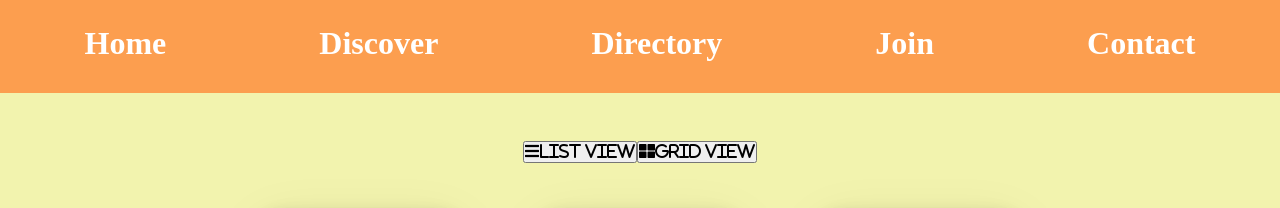
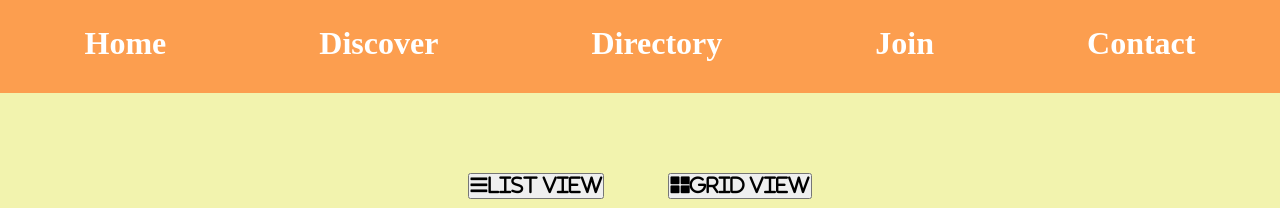
Before and after one commit to Nemo3003/wdd230, a plain HTML site: page chamber/directory.html in a window 1280 px wide. Shown: the part 267-475 px from the top of the page. Drawn offline with Linux system fonts and the light colour scheme.

Commit message:
there we go! I finished!!

```diff
--- a/chamber/css/small.css
+++ b/chamber/css/small.css
@@ -448,15 +448,18 @@ footer{
 .main-dir{
     display: flex;
     height: fit-content;
-    margin: 1rem;
+    margin: 4rem;
 }
 .buttons-dir {
     display: flex;
     justify-content: center;
     margin: 3rem;
+    font-size: larger;
 }
+
 #sList, #sGrid {
     cursor: pointer;
+    margin: 2rem ;
 }
 .grid-cards {
     display: grid;
--- a/chamber/js/dir.js
+++ b/chamber/js/dir.js
@@ -4,10 +4,8 @@ const requestURL =" https://nemo3003.github.io/wdd230/chamber/js/data.json";
 fetch(requestURL)
     .then(function (response) {
         return response.json();
-
     })
     .then(function (jsonObject) {
-        console.table(jsonObject); // temporary checking for valid response and data parsing
         const companies = jsonObject['companies'];
         for (let i = 0; i < companies.length; i++) {
             let card = document.createElement('section');
@@ -28,24 +26,21 @@ fetch(requestURL)
             card.appendChild(phone);
             card.appendChild(website);
 
-
             image.setAttribute('src', companies[i].imageurl);
             title.setAttribute('class', 'title-dir');
             image.setAttribute('class', 'img-dir');
             card.setAttribute('id', 'item');
 
-
-
             document.getElementById('cards').appendChild(card);
-
 
         };
     });
 
 
-
+//get the buttons
 let list_btn = document.getElementById("sList")
 let grid_btn = document.getElementById('sGrid')
+//This displays the list view
 list_btn.addEventListener('click', ()=>{
     document.getElementById('cards').setAttribute('class', 'list-cards');
     var divs = document.querySelectorAll('#item');
@@ -63,7 +58,7 @@ list_btn.addEventListener('click', ()=>{
         divs[i].classList.add('item-list');
     }
 })
-
+//Here we handle the grid view
 grid_btn.addEventListener('click', ()=>{
     document.getElementById('cards').setAttribute('class', 'grid-cards');
     var divs = document.querySelectorAll('#item');
@@ -83,7 +78,7 @@ grid_btn.addEventListener('click', ()=>{
 })
 //This handles the resizing event. It displays the list view
 let res = function () {
-    let eventHandler = function(event){
+    let eventHandlers = function(event){
         let element = document.getElementById('cards');
         element.setAttribute('class', 'list-cards');
         var divs = document.querySelectorAll('#item');
@@ -101,7 +96,7 @@ let res = function () {
             divs[i].classList.add('item-list');
         }
     };
-    window.addEventListener('resize', eventHandler, false);
+    window.addEventListener('resize', eventHandlers, false);
 };
 
 document.addEventListener('DOMContentLoaded', res, false);
@@ -125,7 +120,7 @@ window.addEventListener('load', (event) => {
         divs[i].classList.add('item-grid');
     }
 });
-//Jquery code to
+//Jquery code to handle the different views
 //$(".listView").on('click', function() {
  //   listView();
  //   setView('list');
```
